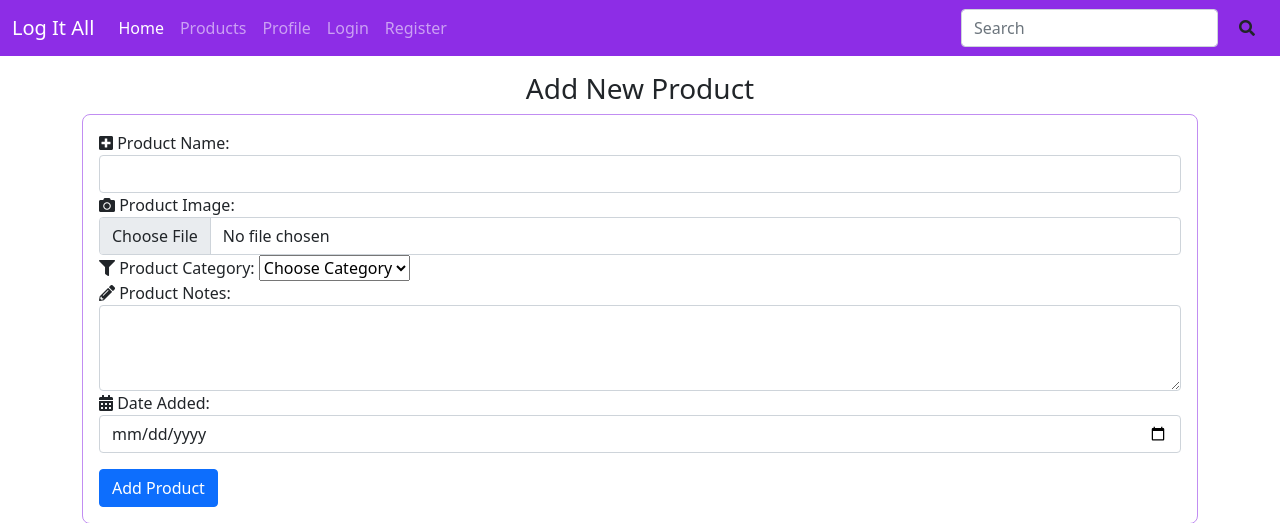
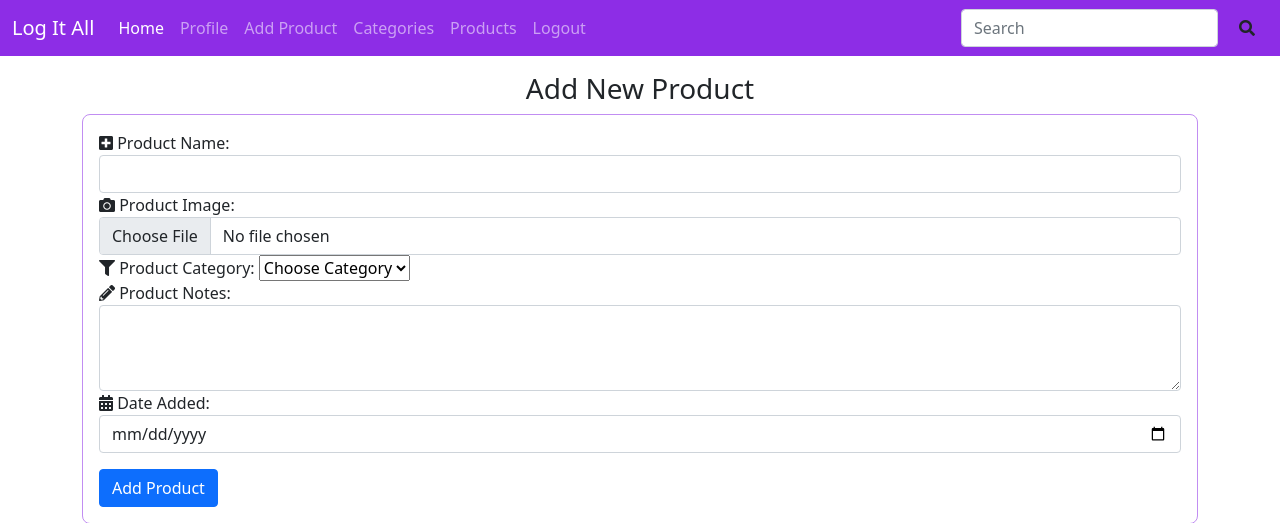
Before and after one commit to JusJae/ms3_logapp, a Flask app: page /add_product in a window 1280 px wide. Shown: the top 523 px of the page. Run offline with Flask 3, Linux system fonts and the light colour scheme; the visitor is signed in with stand-in values (Sample User, id 1); a database or web service that is not in the repository returns one stand-in record (values such as "Sample title"); some libraries are stand-ins or nearby versions.

Commit message:
feat(nav): add links for logged in users

```diff
--- a/templates/index.html
+++ b/templates/index.html
@@ -57,6 +57,29 @@
 								>Home</a
 							>
 						</li>
+
+						{% if session['user'] %}
+						<li class="nav-item">
+							<a
+								class="nav-link"
+								href="{{ url_for('profile', username=session['user']) }}"
+								>Profile</a
+							>
+						</li>
+						<li class="nav-item">
+							<a
+								class="nav-link"
+								href="{{ url_for('add_product') }}"
+								>Add Product</a
+							>
+						</li>
+						<li class="nav-item">
+							<a
+								class="nav-link"
+								href="{{ url_for('categories') }}"
+								>Categories</a
+							>
+						</li>
 						<li class="nav-item">
 							<a
 								class="nav-link"
@@ -64,13 +87,15 @@
 								>Products</a
 							>
 						</li>
+
 						<li class="nav-item">
 							<a
 								class="nav-link"
-								href="{{ url_for('profile', username=session['user']) }}"
-								>Profile</a
+								href="{{ url_for('login') }}"
+								>Logout</a
 							>
 						</li>
+						{% else %}
 						<li class="nav-item">
 							<a
 								class="nav-link"
@@ -85,6 +110,7 @@
 								>Register</a
 							>
 						</li>
+						{% endif %}
 					</ul>
 					<form
 						class="d-flex"
@@ -133,5 +159,14 @@
 		<!-- JS for interactive elements -->
 		<script src="{{ url_for('static', filename='js/script.js') }}"></script>
 		<script src="https://cdn.jsdelivr.net/npm/bootstrap@5.1.3/dist/js/bootstrap.bundle.min.js"></script>
+		<script>
+			// Initialize tooltip component
+			var tooltipTriggerList = [].slice.call(
+				document.querySelectorAll('[data-bs-toggle="tooltip"]')
+			);
+			var tooltipList = tooltipTriggerList.map(function (tooltipTriggerEl) {
+				return new bootstrap.Tooltip(tooltipTriggerEl);
+			});
+		</script>
 	</body>
 </html>
```
